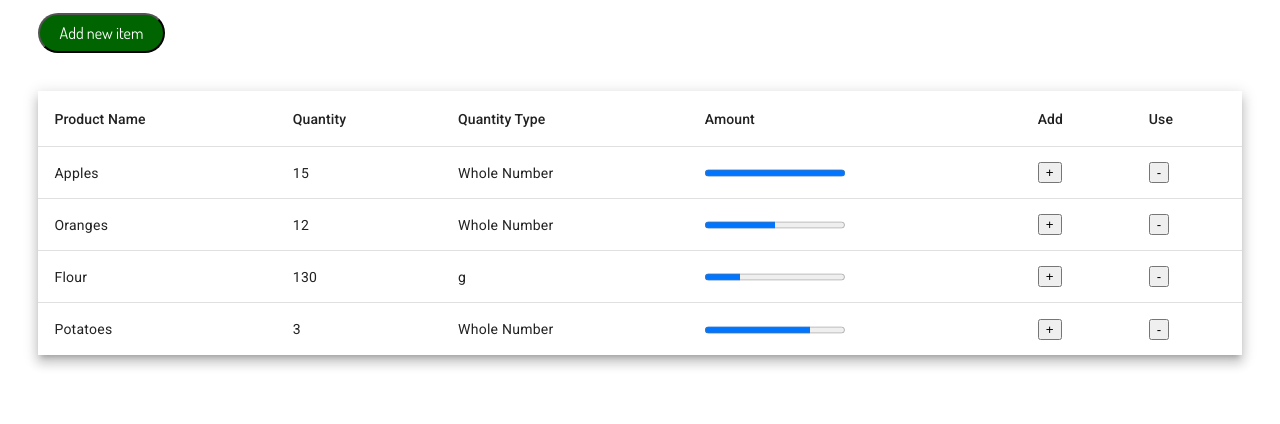
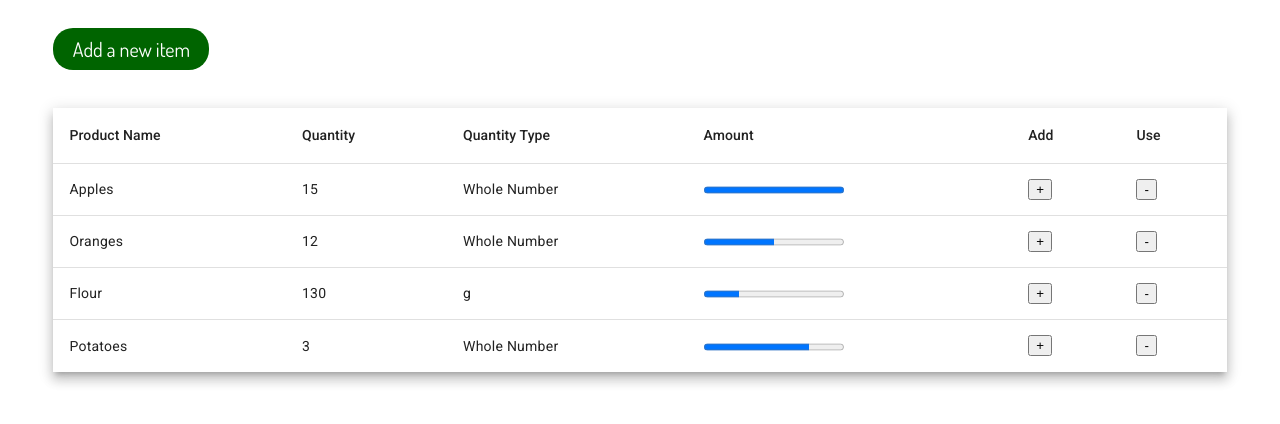
Before and after one commit to zmb6893/inventori, an Angular app in the folder inventori/: page / in a window 1280 px wide. Shown: the top 424 px of the page. Built offline with nearby package versions, Linux system fonts and the light colour scheme.

Commit message:
changes to weight box

```diff
--- a/inventori/package.json
+++ b/inventori/package.json
@@ -20,6 +20,9 @@
     "@angular/platform-browser": "^15.2.0",
     "@angular/platform-browser-dynamic": "^15.2.0",
     "@angular/router": "^15.2.0",
+    "@fortawesome/angular-fontawesome": "^0.12.1",
+    "@fortawesome/fontawesome-svg-core": "^6.2.1",
+    "@fortawesome/free-solid-svg-icons": "^6.2.1",
     "rxjs": "~7.8.0",
     "tslib": "^2.3.0",
     "zone.js": "~0.12.0"
--- a/inventori/src/app/app.component.css
+++ b/inventori/src/app/app.component.css
@@ -3,7 +3,8 @@
     background-color: #006400;
     color: white;
     font-family: "Dosis", sans-serif;
-    font-size: 1rem;
+    font-size: 1.25rem;
     border-radius: 1.25rem;
+    border: none;
     padding: .5rem 1.2rem;
 }
--- a/inventori/src/app/app.component.html
+++ b/inventori/src/app/app.component.html
@@ -2,7 +2,7 @@
 </style>
 
 <div class="content" role="main">
-  <div style="padding-left: 3%; padding-top: 1%;"><button id="add-item" (click)="openInputNewItem()">Add new item</button></div>
+  <div style="padding-left: 3%; padding-top: 1%;"><button id="add-item" (click)="openInputNewItem()">Add a new item</button></div>
   <app-inventori-table></app-inventori-table>
   <app-input-new-item *ngIf="showInputNewItem"></app-input-new-item>
 </div>
--- a/inventori/src/app/app.module.ts
+++ b/inventori/src/app/app.module.ts
@@ -11,6 +11,7 @@ import { WeightConfirmationComponent } from './weight-confirmation/weight-confir
 import { MatCardModule } from "@angular/material/card";
 import { MatProgressSpinnerModule } from '@angular/material/progress-spinner';
 import { InputNewItemComponent } from './input-new-item/input-new-item.component';
+import { FontAwesomeModule } from '@fortawesome/angular-fontawesome';
 
 @NgModule({
   declarations: [
@@ -27,6 +28,7 @@ import { InputNewItemComponent } from './input-new-item/input-new-item.component
     MatCardModule,
     MatProgressSpinnerModule,
     BrowserAnimationsModule,
+    FontAwesomeModule,
   ],
   providers: [],
   bootstrap: [AppComponent]
--- a/inventori/src/app/weight-confirmation/weight-confirmation.component.html
+++ b/inventori/src/app/weight-confirmation/weight-confirmation.component.html
@@ -1,7 +1,7 @@
 <div *ngIf="showingWeightBox" style="padding-left: 30%; padding-right: 30%; padding-bottom: 5%;">
     <mat-card>
         <div style="text-align: right;">
-            <button (click)="exitWeightBox()">x</button>
+            <button (click)="exitWeightBox()"></button>
         </div>
         <mat-card-content>
             <div style="text-align: center; align-items: center; margin:auto">
--- a/inventori/src/app/weight-confirmation/weight-confirmation.component.ts
+++ b/inventori/src/app/weight-confirmation/weight-confirmation.component.ts
@@ -1,4 +1,5 @@
 import { Component } from '@angular/core';
+import { faX } from '@fortawesome/free-solid-svg-icons';
 
 @Component({
   selector: 'app-weight-confirmation',
@@ -9,6 +10,9 @@ export class WeightConfirmationComponent {
   weight: number = 0;
   showingWeightBox: boolean = true;
   getWeightClicked: boolean = false;
+
+  //icons
+  faX = faX;
 
   exitWeightBox = () => {
     this.showingWeightBox=false;
--- a/inventori/src/styles.css
+++ b/inventori/src/styles.css
@@ -1,4 +1,4 @@
 /* You can add global styles to this file, and also import other style files */
 
 html, body { height: 100%; }
-body { margin: 0; font-family: Roboto, "Helvetica Neue", sans-serif; }
+body { margin: 1rem; font-family: Roboto, "Helvetica Neue", sans-serif; }
```
Also changed, not shown: 1 other file (tests, documents, lock files or other folders).
